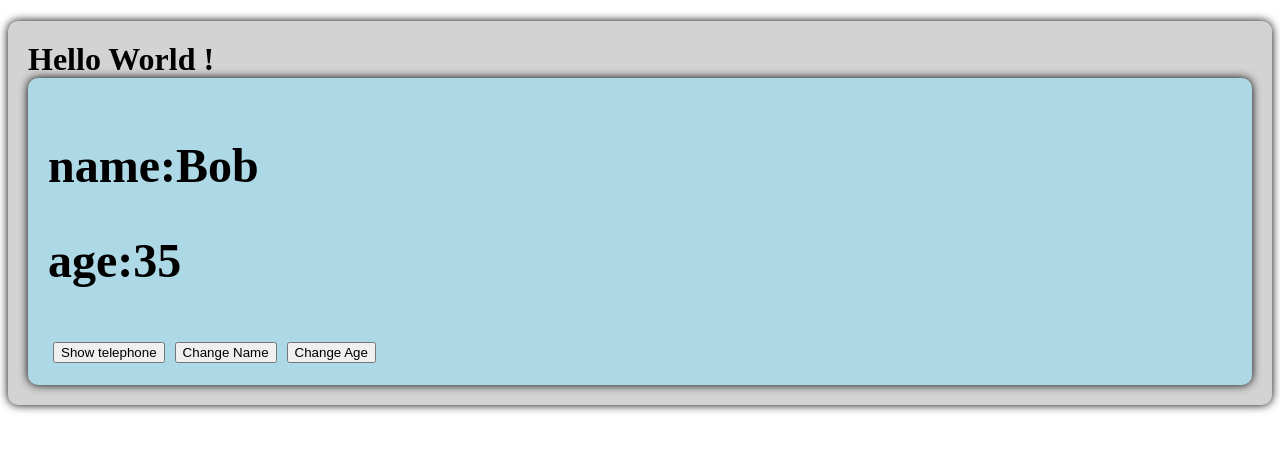
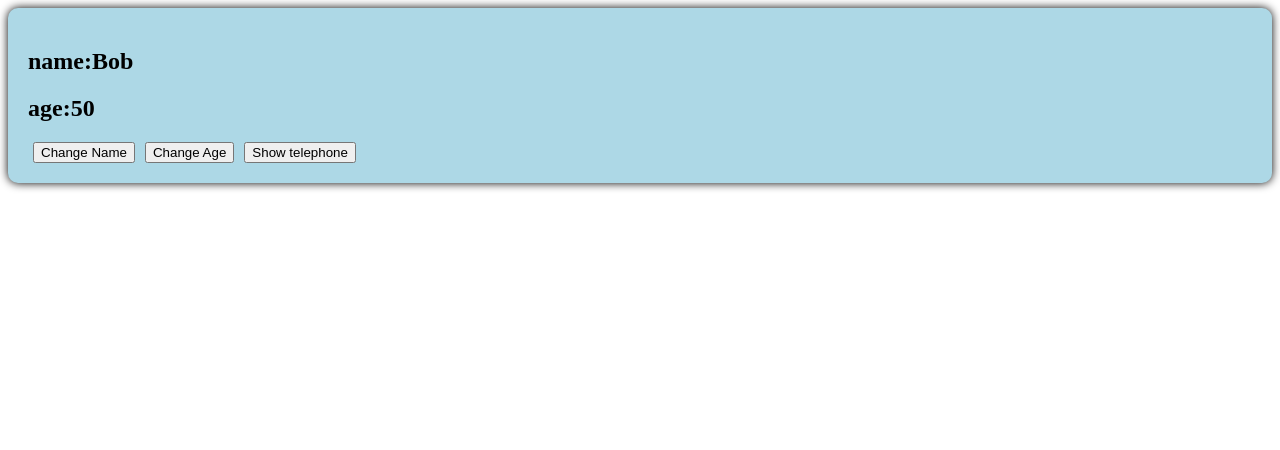
Before and after one commit to KickaStone/hello_vue3, a Vue app: page / in a window 1280 px wide. Shown: the top 450 px of the page. Built offline with nearby package versions, Linux system fonts and the light colour scheme.

Commit message:
P7 New setup function for Vue3

```diff
--- a/src/App.vue
+++ b/src/App.vue
@@ -7,21 +7,8 @@
 </script>
 
 <template>
-  <div>
-    <h1 class="app">
-      Hello World !
-      <Person/>
-    </h1>
-  </div>
-
+  <Person/>
 </template>
 
 <style scoped>
-  .app{
-    background-color: lightgray;
-    box-shadow: 0 0 10px;
-    border-radius: 10px;
-    padding: 20px;
-  }
-
 </style>
--- a/src/components/Person.vue
+++ b/src/components/Person.vue
@@ -1,23 +1,20 @@
 <script lang="ts">
   export default {
     name: 'Person',
-    data(){
-      return {
-        name: "Bob",
-        age: 35,
-        tel: "12345678"
-      }
-    },
-    methods: {
-      showTel(){
-        alert(this.tel);
-      },
-      changeName(){
-        this.name = "Mike";
-      },
-      changeAge(){
-        this.age = this.age + 1;
-      }
+    setup(){
+      // data
+      let name = 'Bob';  // name is not Responsive
+      let age = 50;      // age is not Responsive
+      let tel = '1234567890';
+
+      // setup function : this = undefined
+
+      // methods
+      function changeName(){ name = 'Mike'}
+      function changeAge(){ age = age + 1 }
+      function showTel(){ alert(tel) }
+
+      return {name, age, tel, changeName, changeAge, showTel};
     }
   }
 </script>
@@ -26,9 +23,9 @@
   <div class="person">
     <h2>name:{{name}}</h2>
     <h2>age:{{age}}</h2>
-    <button @click="showTel">Show telephone</button>
     <button @click="changeName">Change Name</button>
     <button @click="changeAge">Change Age</button>
+    <button @click="showTel">Show telephone</button>
   </div>
 </template>
 
```
